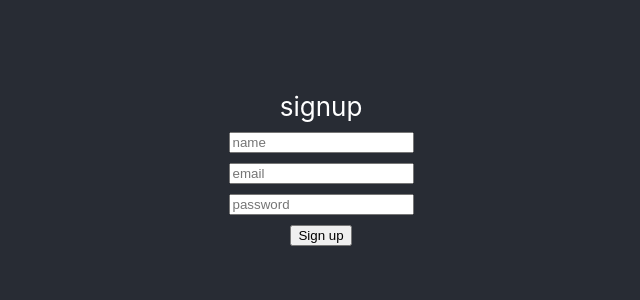
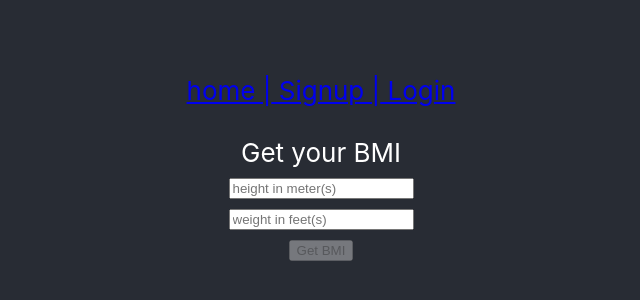
Before and after one commit to Aaryan-Dev/test, a React (Create React App) app: page / in a window 1280 px wide. Shown: the part 232-532 px from the top of the page, without its empty margins (319-959 px from the left). Built offline with nearby package versions, Linux system fonts and the light colour scheme.

Commit message:
about now

```diff
--- a/src/App.js
+++ b/src/App.js
@@ -1,19 +1,35 @@
 import "./App.css";
 import { Routes, Route } from "react-router-dom";
-import { Signup } from "./Components/Signup";
-import { Login } from "./Components/Login";
+import { Signup } from "./Components/signup";
+import { Login } from "./Components/login";
+import { CalculateBMI } from "./Components/calculateBMI";
+import { Logout } from "./Components/logout";
+import { useEffect, useState } from "react";
+import { Navbar } from "./Components/navbar";
 
 function App() {
+  const [auth, setAuth] = useState(false);
+
+  useEffect(() => {
+    if (localStorage.getItem("token") === null) {
+      setAuth(false);
+    } else {
+      setAuth(true);
+    }
+  }, [setAuth]);
   return (
     <div className="App">
       <header className="App-header">
+        {auth ? <Logout /> : <Navbar />}
+        <br />
         <Routes>
-          <Route path="/" element={<Signup />} />
+          <Route path="/signup" element={<Signup />} />
           <Route path="/login" element={<Login />} />
+          <Route path="/" element={<CalculateBMI />} />
         </Routes>
       </header>
     </div>
   );
 }
 
-export default App;
+export { App };
--- a/src/index.js
+++ b/src/index.js
@@ -1,7 +1,7 @@
 import React from "react";
 import ReactDOM from "react-dom/client";
 import "./index.css";
-import App from "./App";
+import { App } from "./App";
 
 import reportWebVitals from "./reportWebVitals";
 import { BrowserRouter } from "react-router-dom";
```
